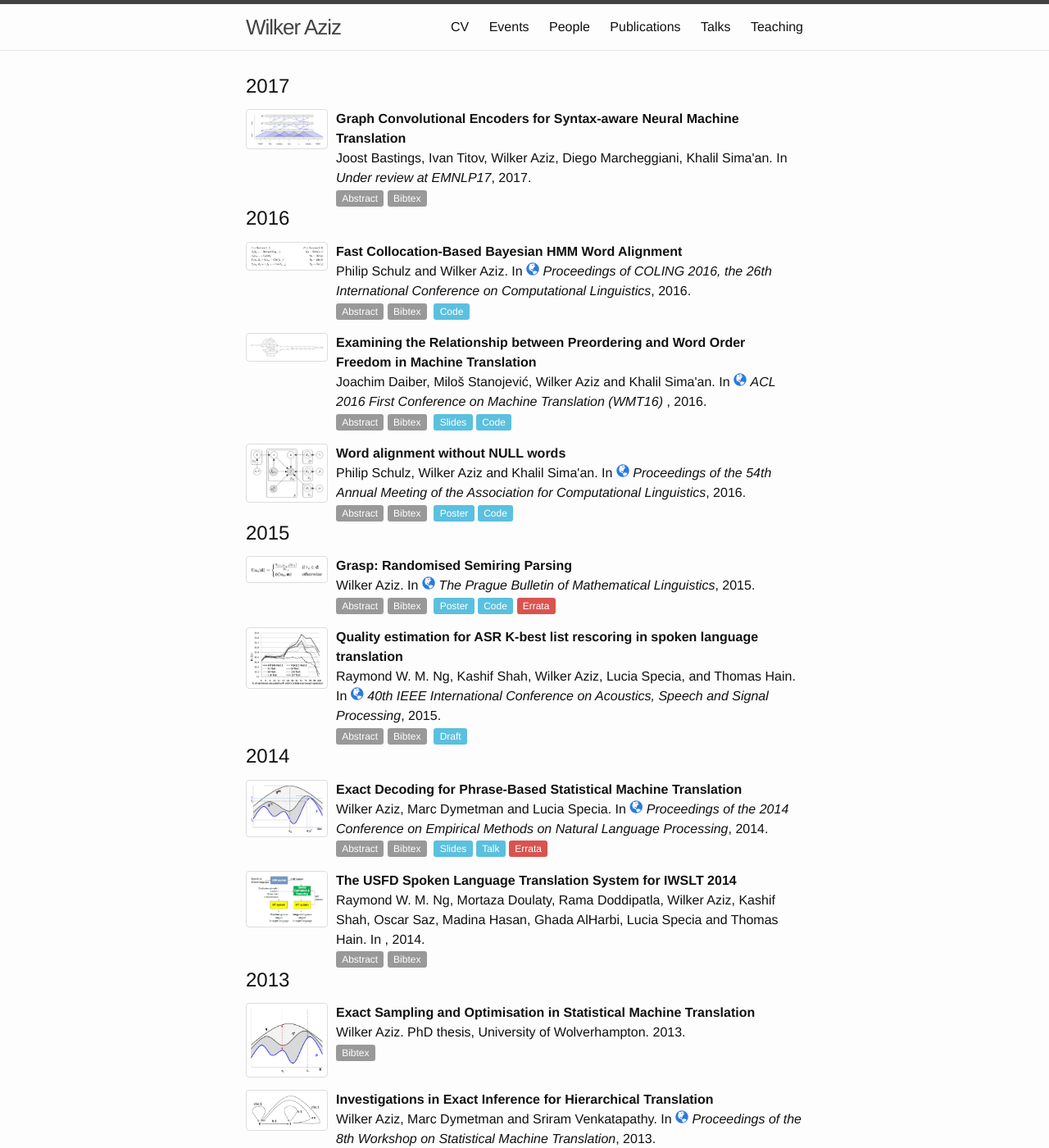
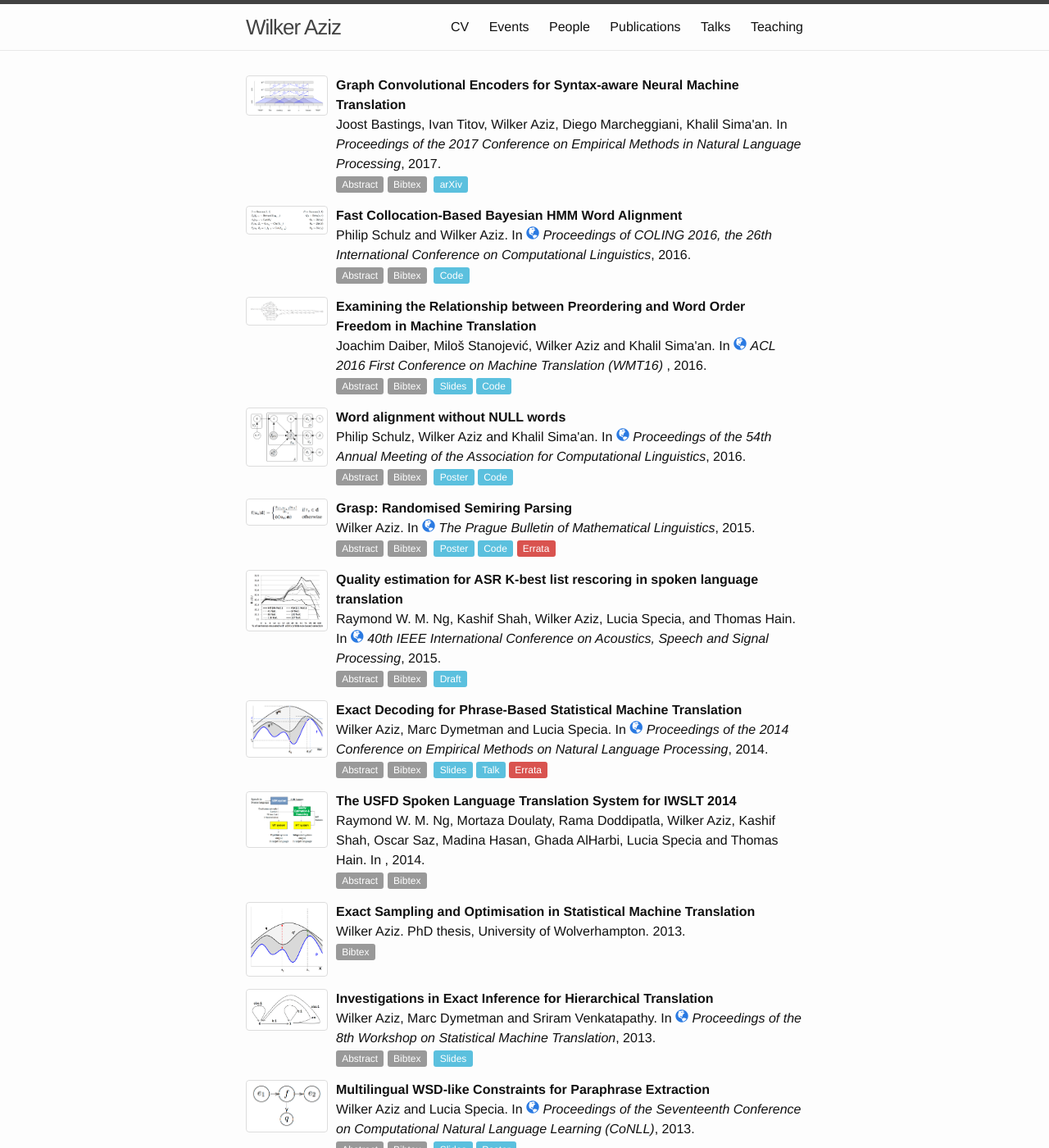
Before and after one commit to wilkeraziz/oldsite, a Jekyll site: the page built from publications.markdown, in a window 1280 px wide and 1400 px high. Shown: the whole window at 82% size. Built offline with Jekyll 4.4.1, drawn with Linux system fonts in a browser that asks for light colours.

Commit message:
update GCN paper

```diff
--- a/_data/papers/2017.yml
+++ b/_data/papers/2017.yml
@@ -6,16 +6,20 @@
   img: gcnnmt2017
   title: "Graph Convolutional Encoders for Syntax-aware Neural Machine Translation"
   authors: "Joost Bastings, Ivan Titov, Wilker Aziz, Diego Marcheggiani, Khalil Sima'an"
-  booktitle: Under review at EMNLP17
-  doc-url: https://arxiv.org/pdf/1704.04675.pdf
-  venue: conference
+  doc-url: http://www.aclweb.org/anthology/D/D17/D17-1209.pdf
+  arxiv: https://arxiv.org/pdf/1704.04675.pdf
+  booktitle: "Proceedings of the 2017 Conference on Empirical Methods in Natural Language Processing"
   abstract: >
-    "We present a simple and effective approach to incorporating syntactic structure into neural attention-based encoder-decoder models for machine translation. We rely on graph-convolutional networks (GCNs), a recent class of neural networks developed for modeling graph-structured data. Our GCNs use predicted syntactic dependency trees of source sentences to produce representations of words (i.e. hidden states of the encoder) that are sensitive to their syntactic neighborhoods. GCNs take word representations as input and produce word representations as output, so they can easily be incorporated as layers into standard encoders (e.g., on top of bidirectional RNNs or convolutional neural networks). We evaluate their effectiveness with English-German and English-Czech translation experiments for different types of encoders and observe substantial improvements over their syntax-agnostic versions in all the considered setups."
+      "We present a simple and effective approach to incorporating syntactic structure into neural attention-based encoder-decoder models for machine translation. We rely on graph-convolutional networks (GCNs), a recent class of neural networks developed for modeling graph-structured data. Our GCNs use predicted syntactic dependency trees of source sentences to produce representations of words (i.e. hidden states of the encoder) that are sensitive to their syntactic neighborhoods. GCNs take word representations as input and produce word representations as output, so they can easily be incorporated as layers into standard encoders (e.g., on top of bidirectional RNNs or convolutional neural networks). We evaluate their effectiveness with English-German and English-Czech translation experiments for different types of encoders and observe substantial improvements over their syntax-agnostic versions in all the considered setups."
   bibtex: >
-    @article{Bastings+2017:GCNNMT,
-        title={Graph Convolutional Encoders for Syntax-aware Neural Machine Translation},
-        author={Bastings, Joost and Titov, Ivan and Aziz, Wilker and Marcheggiani, Diego and Sima'an, Khalil},
-        journal={arXiv preprint arXiv:1704.04675},
-        note={Under review at EMNLP17}
-        year={2017}
+    @InProceedings{BastingsEtAl2017,
+        author    = {Bastings, Joost  and  Titov, Ivan  and  Aziz, Wilker  and  Marcheggiani, Diego  and  Simaan, Khalil},
+        title     = {Graph Convolutional Encoders for Syntax-aware Neural Machine Translation},
+        booktitle = {Proceedings of the 2017 Conference on Empirical Methods in Natural Language Processing},
+        month     = {September},
+        year      = {2017},
+        address   = {Copenhagen, Denmark},
+        publisher = {Association for Computational Linguistics},
+        pages     = {1957--1967},
+        url       = {https://www.aclweb.org/anthology/D17-1209}
     }
--- a/_includes/paper.html
+++ b/_includes/paper.html
@@ -79,6 +79,10 @@
     <a href="{{ include.paper.draft }}" class="label label-info">Draft</a>
     {% endif %}
 
+    {% if include.paper.arxiv %}
+    <a href="{{ include.paper.arxiv }}" class="label label-info">arXiv</a>
+    {% endif %}
+
     {% if include.paper.slides %}
       <a href="{{ include.paper.slides }}" class="label label-info">Slides</a>
     {% endif %}
--- a/publications.markdown
+++ b/publications.markdown
@@ -13,7 +13,7 @@ menu: yes
 
 {% assign sortedyears = years | split:' ' | sort | reverse %}
 {% for year in sortedyears %}
-### {{ year }}
+[comment]: <> (### {{ year }})
 {% for paper in hashes[year] %}
 {% include paper.html paper=paper %}
 {% endfor %}
```
Also changed, not shown: index.md (+1 -0 lines).
